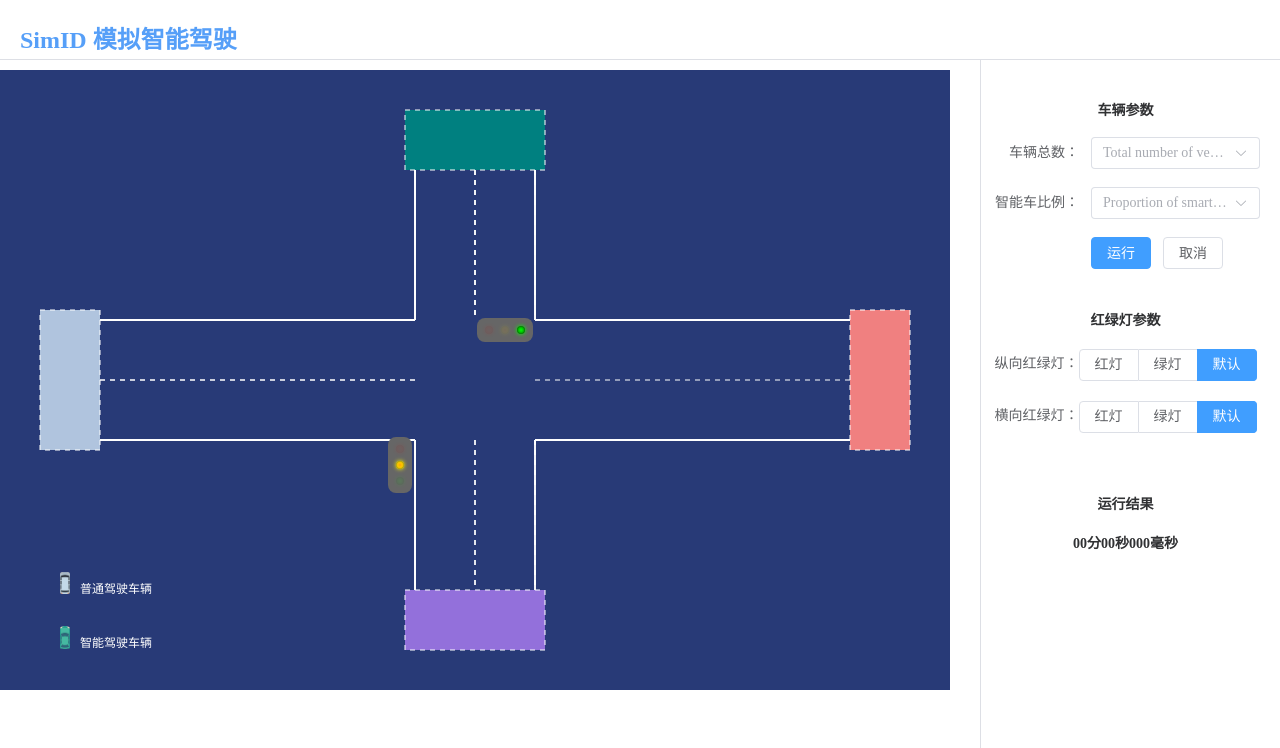
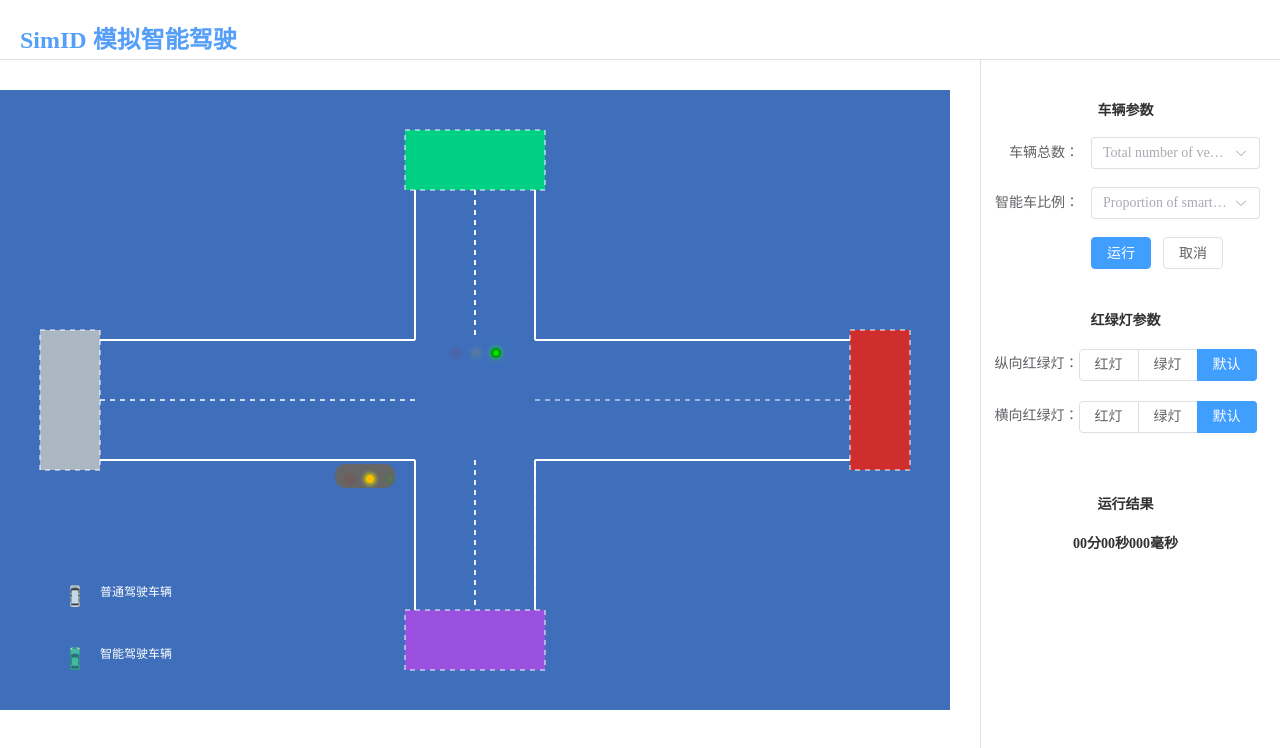
Before and after one commit to Ding-Shanshan/smart-driving, a Vue app: page /#/home in a window 1280 px wide. Shown: the top 748 px of the page. Built offline with nearby package versions, Linux system fonts and the light colour scheme.

Commit message:
Merge master

```diff
--- a/src/components/simulationDiagram.vue
+++ b/src/components/simulationDiagram.vue
@@ -12,12 +12,18 @@
           <p>智能驾驶车辆</p>
         </div>
       </div>
-      <!-- <div class="trafficLight"> -->
+      <div class="Light">
         <trafficLight  class="trafficLight" id="trafficL0"></trafficLight>
         <!-- 左右向红绿灯 -->
         <trafficLight2  class="trafficLight" id="trafficL1" ></trafficLight2>
         <!-- 上下向红绿灯 -->
-      <!-- </div> -->
+      </div>
+      <!-- <div class="trafficLight">
+        <trafficLight></trafficLight>
+      </div> -->
+      <!-- <div class="111" style="width:10px;height:10px;position: absolute;left:440px;top:310px;background:red">
+
+      </div> -->
     </div>
   </div>
 </template>
@@ -44,7 +50,7 @@ export default {
       carH:20,
       car1X:524,
       car1Y:490,
-      AllCar : []
+      AllCar : [],
       }
   },
   methods: {
@@ -56,12 +62,12 @@ export default {
     setTrafficLXAndY(){
       // 上下方向红绿灯
       let trafficL = document.getElementsByClassName("trafficLight")[1];
-      trafficL.style.top = (this.H/2 - this.RoadW-35) + "px";
-      trafficL.style.left = (this.W/2 + this.RoadW-10) + "px";
+      trafficL.style.top = (this.H/2-this.RoadW-32) + "px";
+      trafficL.style.left = (this.W/2+this.RoadW - 4) + "px";
       // 左右方向红绿灯
       let trafficL2 = document.getElementsByClassName("trafficLight")[0];
-      trafficL2.style.top = (this.H/2 + this.RoadW+10) + "px";
-      trafficL2.style.left = (this.W/2 - this.RoadW-50) + "px";
+      trafficL2.style.top = (this.H/2 + this.RoadW + 16) + "px";
+      trafficL2.style.left = (this.W/2 - this.RoadW -50) + "px";
     },
     //绘制路面
     drawLine(x,y,x1,y1){
@@ -81,7 +87,7 @@ export default {
         this.context.stroke();
         if (p && this.context.isPointInPath(p.x, p.y)) {
           //如果传入了事件坐标，就用isPointInPath判断一下，如果事件坐标在当前的图像里，就把当前图像的index放进数组里保存
-          if(idx === 3) {
+          if(idx === 1) {
             this.drawDToA(this,this.W / 2 + 25,this.H - 100);
           }
         }
@@ -91,22 +97,25 @@ export default {
 
     textConnection(data) {
       let rootSelf = this;
-      // 2s一张车
       let globalid = setInterval(createIdxAndobjs,2000);
       function createIdxAndobjs(){
+        // 测试
         if(rootSelf.AllCar.length === 30){
           clearInterval(globalid);
         }
         else{
-          // 随机产生起点终点
           let Places = ["A","B","C","D"];
+          // 测试注释
         let sourceIdx = Math.floor(Math.random()*4);
         let targetIdx = Math.floor(Math.random()*4);
+        // 避免起点终点重叠
         if(targetIdx===sourceIdx){
           targetIdx=(targetIdx+1)%4;
         }
         let targetPlace = Places[targetIdx];
         let sourcePlace = Places[sourceIdx];
+        // let sourcePlace = Places[0];
+        //  let targetPlace = Places[1];
         let carIdx = document.getElementsByTagName("img").length-2;
         // let car = Car.createNewCar("Normal","A",targetPlace,carIdx);
         let car = Car.createNewCar("Normal",sourcePlace,targetPlace,carIdx);
@@ -115,23 +124,24 @@ export default {
 
         car.showInfo();
         if(rootSelf.AllCar[carIdx].sourcePlace === "D" && rootSelf.AllCar[carIdx].targetPlace ==="A"){
-          rootSelf.AllCar[carIdx].drawDToA(rootSelf,rootSelf.W / 2 + (rootSelf.RoadW-rootSelf.carW)/2 ,rootSelf.H - 100);
+          // 暂时直行
+          // rootSelf.AllCar[carIdx].drawDToA(rootSelf,rootSelf.W / 2 + (rootSelf.RoadW-rootSelf.carW)/2 ,rootSelf.H - 100);
         }
         if(rootSelf.AllCar[carIdx].sourcePlace === "D" && rootSelf.AllCar[carIdx].targetPlace==="C") {
           rootSelf.AllCar[carIdx].drawDToC(rootSelf,rootSelf.W / 2 + (rootSelf.RoadW-rootSelf.carW)/2 ,rootSelf.H - 100);
         }
         if(rootSelf.AllCar[carIdx].sourcePlace === "D" && rootSelf.AllCar[carIdx].targetPlace==="B") {
-          rootSelf.AllCar[carIdx].drawDToB(rootSelf,rootSelf.W / 2 + (rootSelf.RoadW-rootSelf.carW)/2 ,rootSelf.H - 100);
+          // rootSelf.AllCar[carIdx].drawDToB(rootSelf,rootSelf.W / 2 + (rootSelf.RoadW-rootSelf.carW)/2 ,rootSelf.H - 100);
         }
         if(rootSelf.AllCar[carIdx].sourcePlace === "D" && rootSelf.AllCar[carIdx].targetPlace==="D") {
           ;
         }
 
         if(rootSelf.AllCar[carIdx].sourcePlace === "A" && rootSelf.AllCar[carIdx].targetPlace==="D") {
-          rootSelf.AllCar[carIdx].drawAToD(rootSelf, 100, rootSelf.H / 2 + 20);
+          // rootSelf.AllCar[carIdx].drawAToD(rootSelf, 100, rootSelf.H / 2 + 20);
         }
         if(rootSelf.AllCar[carIdx].sourcePlace === "A" && rootSelf.AllCar[carIdx].targetPlace==="C") {
-          rootSelf.AllCar[carIdx].drawAToC(rootSelf, 100, rootSelf.H / 2 + 20);
+          // rootSelf.AllCar[carIdx].drawAToC(rootSelf, 100, rootSelf.H / 2 + 20);
         }
         if(rootSelf.AllCar[carIdx].sourcePlace === "A" && rootSelf.AllCar[carIdx].targetPlace==="B") {
           rootSelf.AllCar[carIdx].drawAToB(rootSelf, 100, rootSelf.H / 2 + 20);
@@ -144,17 +154,17 @@ export default {
           rootSelf.AllCar[carIdx].drawCToD(rootSelf, rootSelf.W / 2 -rootSelf.RoadW + ((rootSelf.RoadW-rootSelf.carW)/2), 100);
         }
         if(rootSelf.AllCar[carIdx].sourcePlace === "C" && rootSelf.AllCar[carIdx].targetPlace==="A") {
-          rootSelf.AllCar[carIdx].drawCToA(rootSelf, rootSelf.W / 2 -rootSelf.RoadW + ((rootSelf.RoadW-rootSelf.carW)/2), 100);
+          // rootSelf.AllCar[carIdx].drawCToA(rootSelf, rootSelf.W / 2 -rootSelf.RoadW + ((rootSelf.RoadW-rootSelf.carW)/2), 100);
         }
         if(rootSelf.AllCar[carIdx].sourcePlace === "C" && rootSelf.AllCar[carIdx].targetPlace==="B") {
-          rootSelf.AllCar[carIdx].drawCToB(rootSelf, rootSelf.W / 2 -rootSelf.RoadW + ((rootSelf.RoadW-rootSelf.carW)/2), 100);
+          // rootSelf.AllCar[carIdx].drawCToB(rootSelf, rootSelf.W / 2 -rootSelf.RoadW + ((rootSelf.RoadW-rootSelf.carW)/2), 100);
         }
         if(rootSelf.AllCar[carIdx].sourcePlace === "C" && rootSelf.AllCar[carIdx].targetPlace==="C") {
           ;
         }
 
         if(rootSelf.AllCar[carIdx].sourcePlace === "B" && rootSelf.AllCar[carIdx].targetPlace==="D") {
-          rootSelf.AllCar[carIdx].drawBToD(rootSelf, rootSelf.W - 100, rootSelf.H / 2 - rootSelf.RoadW + ((rootSelf.RoadW-rootSelf.carW)/2));
+          // rootSelf.AllCar[carIdx].drawBToD(rootSelf, rootSelf.W - 100, rootSelf.H / 2 - rootSelf.RoadW + ((rootSelf.RoadW-rootSelf.carW)/2));
         }
         if(rootSelf.AllCar[carIdx].sourcePlace === "B" && rootSelf.AllCar[carIdx].targetPlace==="A") {
           rootSelf.AllCar[carIdx].drawBToA(rootSelf, rootSelf.W - 100, rootSelf.H / 2 - rootSelf.RoadW + ((rootSelf.RoadW-rootSelf.carW)/2));
@@ -163,17 +173,14 @@ export default {
           ;
         }
         if(rootSelf.AllCar[carIdx].sourcePlace === "B" && rootSelf.AllCar[carIdx].targetPlace==="C") {
-          rootSelf.AllCar[carIdx].drawBToC(rootSelf, rootSelf.W - 100, rootSelf.H / 2 - rootSelf.RoadW + ((rootSelf.RoadW-rootSelf.carW)/2));
+          // rootSelf.AllCar[carIdx].drawBToC(rootSelf, rootSelf.W - 100, rootSelf.H / 2 - rootSelf.RoadW + ((rootSelf.RoadW-rootSelf.carW)/2));
         }
         }
       }
     }
   },
   mounted(){
-
     this.setCanvasDivWAndH();
-
-
     const canvas = document.querySelector('canvas');
     this.context = canvas.getContext('2d');
     this.context.beginPath();
@@ -192,7 +199,7 @@ export default {
     //下方路的左右边
     this.drawLine(this.W/2-this.RoadW, this.H/2+this.RoadW,this.W/2-this.RoadW, this.H-100)
     this.drawLine(this.W/2+this.RoadW, this.H/2+this.RoadW,this.W/2+this.RoadW, this.H-100)
-    // 防止画出虚线，所以重复画一次
+    // 防止道路线画成虚线，所以画两次
     this.drawLine(this.W/2-this.RoadW, this.H/2+this.RoadW,this.W/2-this.RoadW, this.H-100)
     this.drawLine(this.W/2+this.RoadW, this.H/2+this.RoadW,this.W/2+this.RoadW, this.H-100)
     this.context.setLineDash([5, 5]) // 上下左右道路中间的虚线
@@ -203,17 +210,15 @@ export default {
 
     //绘制位置坐标：A、B、C、D作为上右下左的路口起始位置
     let startPositions = [
-      {x: 40, y: this.H/2 - this.RoadW - 10, width: 60, height: 140, color: "LightSteelBlue"},//左 #abb8c3
-      {x: this.W - 100, y: this.H/2 - this.RoadW - 10, width: 60, height: 140, color: 'LightCoral' },//右 Salmon "#cf2e2e"
-      {x: this.W/2-this.RoadW - 10, y: 40, width: 140, height: 60, color: "Teal  "},//上 #00d084 Turquoise
-      {x: this.W/2-this.RoadW - 10, y: this.H - 100, width: 140, height: 60, color: "MediumPurple"}//下 #9b51e0
+      {x: 40, y: this.H/2 - this.RoadW - 10, width: 60, height: 140, color: "#abb8c3"},//左
+      {x: this.W - 100, y: this.H/2 - this.RoadW - 10, width: 60, height: 140, color: "#cf2e2e"},//右
+      {x: this.W/2-this.RoadW - 10, y: 40, width: 140, height: 60, color: "#00d084"},//上
+      {x: this.W/2-this.RoadW - 10, y: this.H - 100, width: 140, height: 60, color: "#9b51e0"}//下
     ]
     this.startPositions = startPositions;
     this.drawStartPosition(startPositions);
     //绑定点击事件，当点击彩色区域时，会创建新的车的实例
     // this.initClickEvent();
-
-    // 设置红绿灯XY
     this.setTrafficLXAndY();
   },
 
@@ -224,13 +229,13 @@ export default {
 <style scoped lang="less">
 .hello {
     position: relative;
-    // margin: 20px auto;
+    margin: 20px auto;
 }
 #myCanvas{
   // width:1008px;
   // height:540px;
   position: absolute;
-  background:  #283a77 ; //#3F6FBB DarkBlue
+  background: #3F6FBB;
 }
 .MyCanvas {
   position: relative;
@@ -242,7 +247,7 @@ export default {
 }
 .legcar{
   float:left;
-  margin:10px;
+  margin:20px;
   display:inline;
 }
 p{
@@ -259,20 +264,12 @@ p{
 .NormalCar {
     position: absolute;
 }
-// .trafficLight {
-//   position: absolute;
-//   top: 50%;
-//   left: 50%;
-//   transform: translate(-50%, -50%);
-// }
 .trafficLight {
   position: absolute;
-  height:30px;
-  width:70px;
-  transform: scale(0.8,0.8);
-}
-#trafficL0{
-  transform: rotate(90deg) scale(0.8,0.8);
+  top: 50%;
+  left: 48%;
+  transform: translate(-50%, -50%);
 }
 
+
 </style>
```
